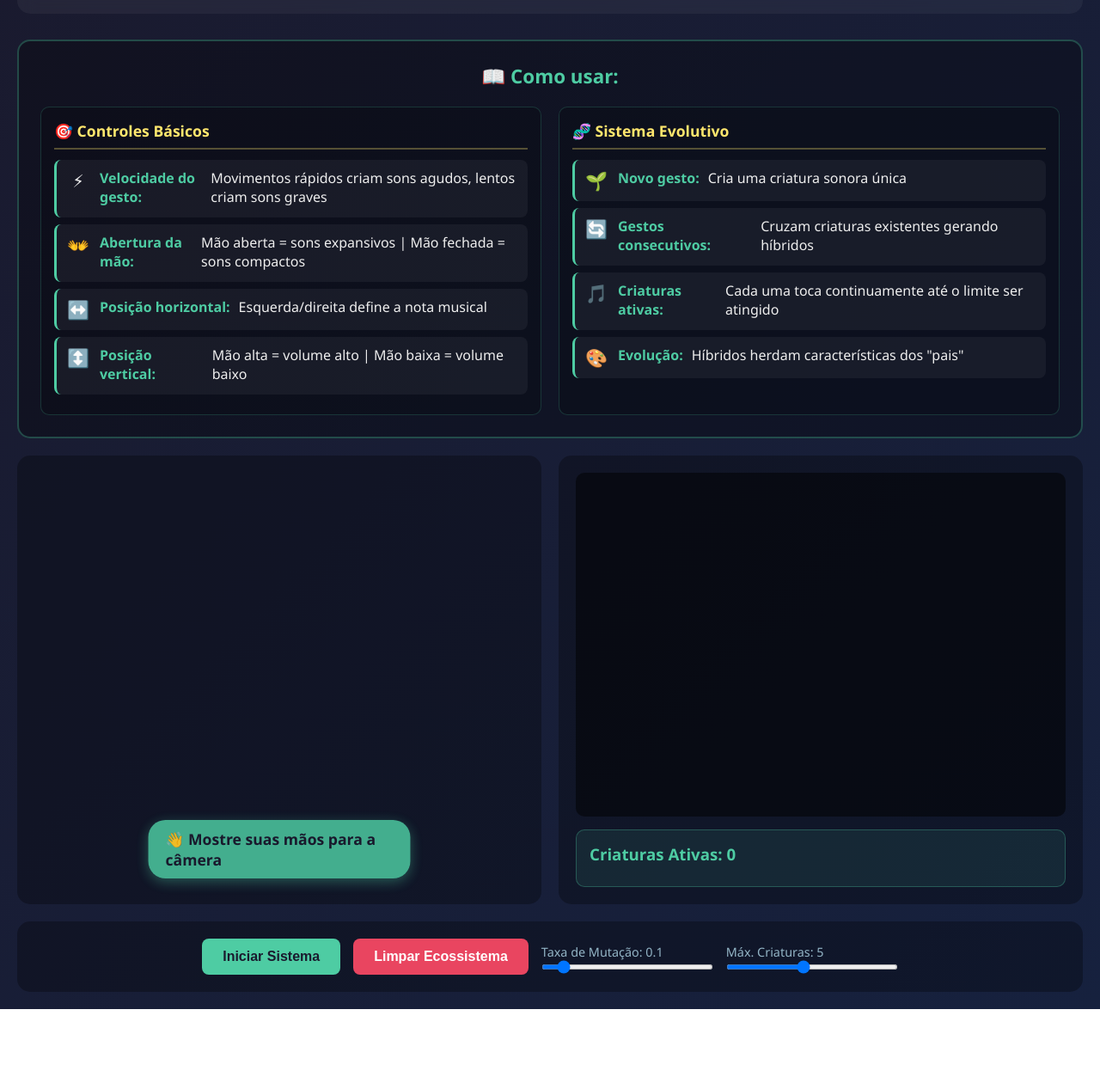
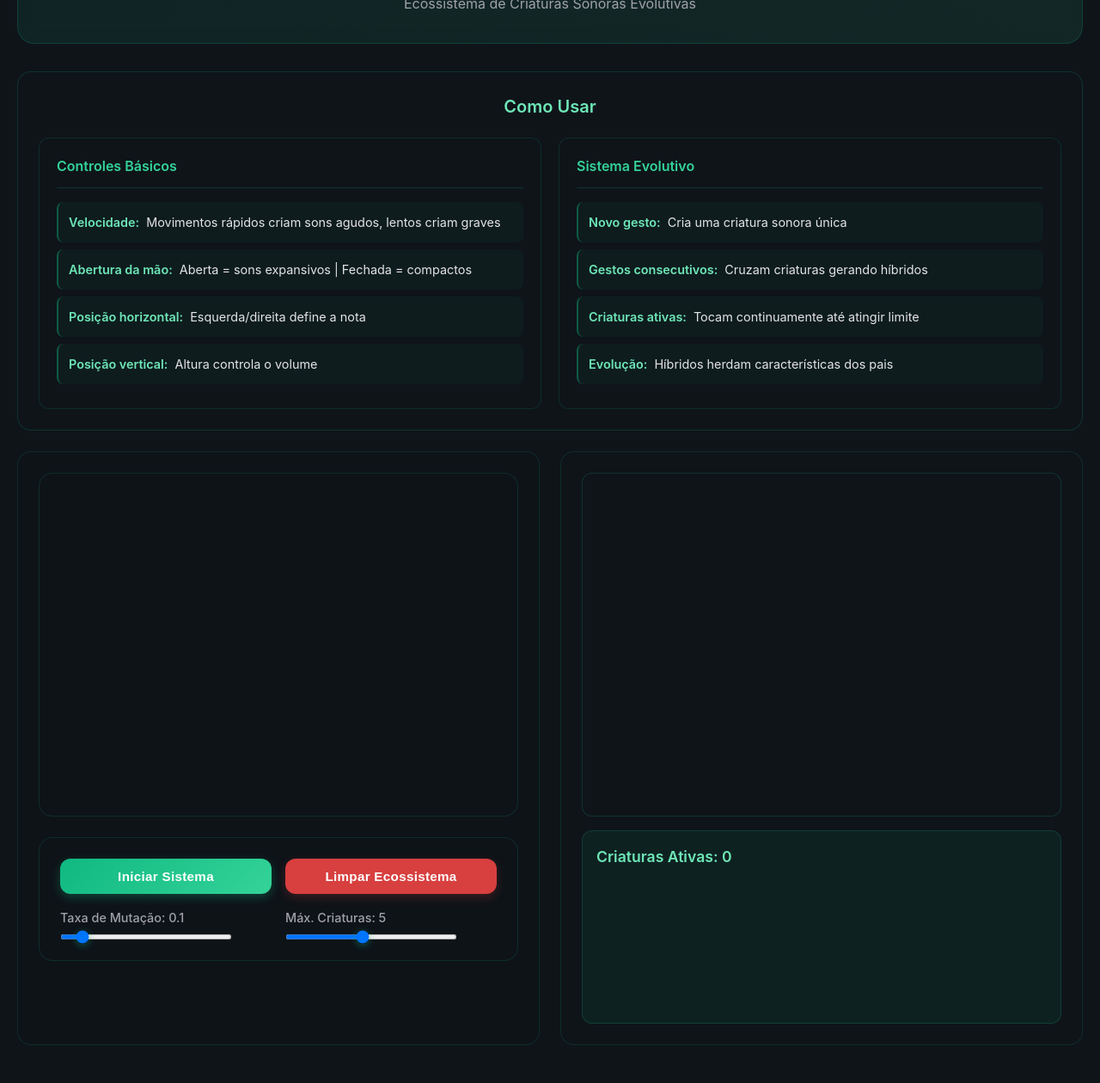
Before and after one commit to MathBorgess/Eco-Gesto, a website built with Vite: page index.html in a window 1280 px wide. Shown: the part 133-1393 px from the top of the page at 86% size. Before the commit the page ends 1307 px from the top, so only its background shows below. Built offline with nearby package versions, Linux system fonts and the light colour scheme; files whose address does not match are found by name.

Commit message:
feat: update aplication UI

```diff
--- a/index.html
+++ b/index.html
@@ -17,54 +17,49 @@
   <body>
     <div class="container">
       <header>
-        <h1>🌱 Eco-Gesto</h1>
-        <p>Ecossistema de Criaturas Sonoras Evolutivas - Controlado por Mãos</p>
+        <div class="logo">
+          <span class="logo-icon">🌿</span>
+          <h1>Eco-Gesto</h1>
+        </div>
+        <p>Ecossistema de Criaturas Sonoras Evolutivas</p>
       </header>
 
       <!-- Instruções -->
       <div class="instructions">
-        <h3>📖 Como usar:</h3>
+        <h3>Como Usar</h3>
         <div class="instructions-grid">
           <div class="instruction-category">
-            <h4>🎯 Controles Básicos</h4>
+            <h4>Controles Básicos</h4>
             <ul>
               <li>
-                <span class="gesture-icon">⚡</span>
-                <strong>Velocidade do gesto:</strong> Movimentos rápidos criam sons agudos, lentos criam sons graves
+                <strong>Velocidade:</strong> Movimentos rápidos criam sons agudos, lentos criam graves
               </li>
               <li>
-                <span class="gesture-icon">👐</span>
-                <strong>Abertura da mão:</strong> Mão aberta = sons expansivos | Mão fechada = sons compactos
+                <strong>Abertura da mão:</strong> Aberta = sons expansivos | Fechada = compactos
               </li>
               <li>
-                <span class="gesture-icon">↔️</span>
-                <strong>Posição horizontal:</strong> Esquerda/direita define a nota musical
+                <strong>Posição horizontal:</strong> Esquerda/direita define a nota
               </li>
               <li>
-                <span class="gesture-icon">↕️</span>
-                <strong>Posição vertical:</strong> Mão alta = volume alto | Mão baixa = volume baixo
+                <strong>Posição vertical:</strong> Altura controla o volume
               </li>
             </ul>
           </div>
 
           <div class="instruction-category">
-            <h4>🧬 Sistema Evolutivo</h4>
+            <h4>Sistema Evolutivo</h4>
             <ul>
               <li>
-                <span class="gesture-icon">🌱</span>
                 <strong>Novo gesto:</strong> Cria uma criatura sonora única
               </li>
               <li>
-                <span class="gesture-icon">🔄</span>
-                <strong>Gestos consecutivos:</strong> Cruzam criaturas existentes gerando híbridos
+                <strong>Gestos consecutivos:</strong> Cruzam criaturas gerando híbridos
               </li>
               <li>
-                <span class="gesture-icon">🎵</span>
-                <strong>Criaturas ativas:</strong> Cada uma toca continuamente até o limite ser atingido
+                <strong>Criaturas ativas:</strong> Tocam continuamente até atingir limite
               </li>
               <li>
-                <span class="gesture-icon">🎨</span>
-                <strong>Evolução:</strong> Híbridos herdam características dos "pais"
+                <strong>Evolução:</strong> Híbridos herdam características dos pais
               </li>
             </ul>
           </div>
@@ -73,20 +68,11 @@
 
       <div class="main-content">
         <!-- Área de vídeo e detecção -->
+        <div class="video-column">
           <div class="video-section">
             <video id="videoInput" autoplay playsinline></video>
             <canvas id="poseCanvas"></canvas>
-          <div class="detection-hint">👋 Mostre suas mãos para a câmera</div>
-        </div>
-
-        <!-- Visualização do ecossistema -->
-        <div class="ecosystem-section">
-          <canvas id="ecosystemCanvas"></canvas>
-          <div id="creatureInfo" class="info-panel">
-            <h3>Criaturas Ativas: <span id="creatureCount">0</span></h3>
-            <div id="creaturesList"></div>
-          </div>
-        </div>
+            <div class="detection-hint hidden" id="detectionHint">Mostre suas mãos para a câmera</div>
           </div>
 
           <!-- Controles -->
@@ -124,6 +110,17 @@
           </div>
         </div>
 
+        <!-- Visualização do ecossistema -->
+        <div class="ecosystem-section">
+          <canvas id="ecosystemCanvas"></canvas>
+          <div id="creatureInfo" class="info-panel">
+            <h3>Criaturas Ativas: <span id="creatureCount">0</span></h3>
+            <div id="creaturesList"></div>
+          </div>
+        </div>
+      </div>
+    </div>
+
     <!-- Scripts -->
     <script src="https://cdn.jsdelivr.net/npm/@mediapipe/camera_utils/camera_utils.js"></script>
     <script src="https://cdn.jsdelivr.net/npm/@mediapipe/hands/hands.js"></script>
--- a/styles.css
+++ b/styles.css
@@ -5,57 +5,121 @@
 }
 
 body {
-  font-family: "Segoe UI", Tahoma, Geneva, Verdana, sans-serif;
-  background: linear-gradient(135deg, #1a1a2e 0%, #16213e 100%);
-  color: #eee;
+  font-family: -apple-system, BlinkMacSystemFont, "Segoe UI", Roboto, "Helvetica Neue", Arial, sans-serif;
+  background: #0f1419;
+  color: #e4e4e7;
   min-height: 100vh;
   padding: 20px;
+  line-height: 1.6;
 }
 
 .container {
   max-width: 1400px;
   margin: 0 auto;
+  animation: fadeIn 0.5s ease-in;
+}
+
+@keyframes fadeIn {
+  from {
+    opacity: 0;
+    transform: translateY(10px);
+  }
+  to {
+    opacity: 1;
+    transform: translateY(0);
+  }
 }
 
 header {
   text-align: center;
-  margin-bottom: 30px;
-  padding: 20px;
-  background: rgba(255, 255, 255, 0.05);
-  border-radius: 15px;
+  margin-bottom: 2rem;
+  padding: 2rem;
+  background: linear-gradient(135deg, rgba(16, 185, 129, 0.1) 0%, rgba(52, 211, 153, 0.1) 100%);
+  border-radius: 20px;
+  border: 1px solid rgba(16, 185, 129, 0.2);
   backdrop-filter: blur(10px);
+}
+
+.logo {
+  display: flex;
+  align-items: center;
+  justify-content: center;
+  gap: 1rem;
+  margin-bottom: 0.5rem;
+}
+
+.logo-icon {
+  font-size: 2.5em;
+  filter: drop-shadow(0 0 10px rgba(52, 211, 153, 0.5));
 }
 
 header h1 {
   font-size: 2.5em;
-  margin-bottom: 10px;
-  color: #4ecca3;
-  text-shadow: 0 0 20px rgba(78, 204, 163, 0.5);
+  font-weight: 700;
+  background: linear-gradient(135deg, #10b981 0%, #34d399 100%);
+  -webkit-background-clip: text;
+  -webkit-text-fill-color: transparent;
+  background-clip: text;
+  margin: 0;
 }
 
 header p {
-  color: #93b5c6;
-  font-size: 1.1em;
+  color: #a1a1aa;
+  font-size: 1rem;
+  font-weight: 400;
 }
 
 .main-content {
   display: grid;
   grid-template-columns: 1fr 1fr;
-  gap: 20px;
-  margin-bottom: 20px;
+  gap: 1.5rem;
+  margin-bottom: 1.5rem;
+  align-items: start;
+}
+
+.video-column {
+  display: flex;
+  flex-direction: column;
+  gap: 1.5rem;
+  height: 100%;
+  background: rgba(15, 20, 25, 0.3);
+  border-radius: 16px;
+  padding: 1.5rem;
+  border: 1px solid rgba(16, 185, 129, 0.15);
+  transition: all 0.3s ease;
+}
+
+.video-column:hover {
+  border-color: rgba(16, 185, 129, 0.25);
 }
 
 .video-section,
 .ecosystem-section {
-  background: rgba(0, 0, 0, 0.3);
-  border-radius: 15px;
-  padding: 20px;
+  background: rgba(15, 20, 25, 0.6);
+  border-radius: 16px;
+  padding: 1.5rem;
   position: relative;
+  border: 1px solid rgba(16, 185, 129, 0.15);
+  transition: all 0.3s ease;
+  min-height: 400px;
+}
+
+.video-section {
+  display: flex;
+  align-items: center;
+  justify-content: center;
+}
+
+.video-section:hover,
+.ecosystem-section:hover {
+  border-color: rgba(16, 185, 129, 0.3);
+  box-shadow: 0 8px 32px rgba(16, 185, 129, 0.15);
 }
 
 #videoInput {
   width: 100%;
-  height: auto;
+  max-height: 400px;
+  object-fit: cover;
   border-radius: 10px;
   display: block;
   transform: scaleX(-1);
@@ -63,13 +127,13 @@ header p {
 
 #poseCanvas {
   position: absolute;
-  top: 20px;
-  left: 20px;
-  width: calc(100% - 40px);
-  height: auto;
+  top: 1.5rem;
+  left: 1.5rem;
+  width: calc(100% - 3rem);
+  max-height: 400px;
   pointer-events: none;
   border-radius: 10px;
-  transform: scaleX(-1); /* Espelhar junto com o vídeo */
+  transform: scaleX(-1);
 }
 
 .detection-hint {
@@ -77,56 +141,93 @@ header p {
   bottom: 30px;
   left: 50%;
   transform: translateX(-50%);
-  background: rgba(78, 204, 163, 0.9);
-  color: #1a1a2e;
-  padding: 10px 20px;
-  border-radius: 20px;
-  font-weight: 600;
-  font-size: 1.1em;
-  box-shadow: 0 4px 15px rgba(78, 204, 163, 0.4);
+  background: rgba(16, 185, 129, 0.95);
+  color: white;
+  padding: 0.75rem 1.5rem;
+  border-radius: 30px;
+  font-weight: 500;
+  font-size: 0.9rem;
+  box-shadow: 0 4px 20px rgba(16, 185, 129, 0.4);
   animation: fadeInOut 3s ease-in-out infinite;
+  letter-spacing: 0.02em;
+  transition: opacity 0.3s ease, visibility 0.3s ease;
+}
+
+.detection-hint.hidden {
+  opacity: 0;
+  visibility: hidden;
 }
 
 @keyframes fadeInOut {
-  0%, 100% { opacity: 0.7; }
+  0%, 100% { opacity: 0.8; }
   50% { opacity: 1; }
 }
 
 #ecosystemCanvas {
   width: 100%;
   height: 400px;
-  background: rgba(0, 0, 0, 0.5);
-  border-radius: 10px;
+  background: rgba(15, 20, 25, 0.8);
+  border-radius: 12px;
   display: block;
+  border: 1px solid rgba(16, 185, 129, 0.2);
 }
 
 .info-panel {
-  margin-top: 15px;
-  padding: 15px;
-  background: rgba(78, 204, 163, 0.1);
-  border-radius: 10px;
-  border: 1px solid rgba(78, 204, 163, 0.3);
+  margin-top: 1rem;
+  padding: 1rem;
+  background: rgba(16, 185, 129, 0.08);
+  border-radius: 12px;
+  border: 1px solid rgba(16, 185, 129, 0.2);
 }
 
 .info-panel h3 {
-  color: #4ecca3;
-  margin-bottom: 10px;
+  color: #6ee7b7;
+  margin-bottom: 0.75rem;
+  font-size: 1.1rem;
+  font-weight: 600;
 }
 
 #creaturesList {
+  min-height: 150px;
   max-height: 200px;
   overflow-y: auto;
+  overflow-x: hidden;
+}
+
+#creaturesList::-webkit-scrollbar {
+  width: 6px;
+}
+
+#creaturesList::-webkit-scrollbar-track {
+  background: rgba(16, 185, 129, 0.1);
+  border-radius: 10px;
+}
+
+#creaturesList::-webkit-scrollbar-thumb {
+  background: rgba(16, 185, 129, 0.4);
+  border-radius: 10px;
+}
+
+#creaturesList::-webkit-scrollbar-thumb:hover {
+  background: rgba(16, 185, 129, 0.6);
 }
 
 .creature-item {
-  padding: 8px;
-  margin: 5px 0;
-  background: rgba(255, 255, 255, 0.05);
-  border-radius: 5px;
+  padding: 0.75rem;
+  margin: 0.5rem 0;
+  background: rgba(16, 185, 129, 0.08);
+  border-radius: 8px;
   font-size: 0.9em;
   display: flex;
   justify-content: space-between;
   align-items: center;
+  border-left: 2px solid rgba(16, 185, 129, 0.3);
+  transition: all 0.2s ease;
+}
+
+.creature-item:hover {
+  background: rgba(16, 185, 129, 0.12);
+  border-left-color: #10b981;
 }
 
 .creature-item .creature-name {
@@ -140,75 +241,97 @@ header p {
 }
 
 .controls {
-  background: rgba(0, 0, 0, 0.3);
-  padding: 20px;
-  border-radius: 15px;
-  display: flex;
-  gap: 15px;
-  flex-wrap: wrap;
-  align-items: center;
-  justify-content: center;
+  background: rgba(15, 20, 25, 0.6);
+  padding: 1.5rem;
+  border-radius: 16px;
+  display: grid;
+  grid-template-columns: 1fr 1fr;
+  gap: 1rem;
+  border: 1px solid rgba(16, 185, 129, 0.15);
+}
+
+.controls button {
+  grid-column: span 1;
 }
 
 button {
-  padding: 12px 24px;
+  padding: 0.75rem 1.75rem;
   border: none;
-  border-radius: 8px;
-  font-size: 1em;
+  border-radius: 12px;
+  font-size: 0.95rem;
   cursor: pointer;
-  transition: all 0.3s ease;
+  transition: all 0.3s cubic-bezier(0.4, 0, 0.2, 1);
   font-weight: 600;
+  letter-spacing: 0.02em;
 }
 
 .btn-primary {
-  background: #4ecca3;
-  color: #1a1a2e;
+  background: linear-gradient(135deg, #10b981 0%, #34d399 100%);
+  color: white;
+  box-shadow: 0 4px 12px rgba(16, 185, 129, 0.3);
 }
 
 .btn-primary:hover {
-  background: #45b893;
   transform: translateY(-2px);
-  box-shadow: 0 5px 15px rgba(78, 204, 163, 0.4);
+  box-shadow: 0 8px 20px rgba(16, 185, 129, 0.4);
+}
+
+.btn-primary:active {
+  transform: translateY(0);
 }
 
 .btn-secondary {
-  background: #e94560;
+  background: rgba(239, 68, 68, 0.9);
   color: white;
+  box-shadow: 0 4px 12px rgba(239, 68, 68, 0.2);
 }
 
 .btn-secondary:hover {
-  background: #d63851;
+  background: rgba(220, 38, 38, 0.9);
   transform: translateY(-2px);
-  box-shadow: 0 5px 15px rgba(233, 69, 96, 0.4);
+  box-shadow: 0 8px 20px rgba(239, 68, 68, 0.3);
+}
+
+.btn-secondary:active {
+  transform: translateY(0);
 }
 
 .slider-control {
   display: flex;
   flex-direction: column;
-  gap: 5px;
+  gap: 0.5rem;
 }
 
 .slider-control label {
-  font-size: 0.9em;
-  color: #93b5c6;
+  font-size: 0.9rem;
+  color: #a1a1aa;
+  font-weight: 500;
 }
 
 .slider-control input[type="range"] {
   width: 200px;
   height: 6px;
-  background: rgba(255, 255, 255, 0.1);
-  border-radius: 3px;
+  background: rgba(16, 185, 129, 0.2);
+  border-radius: 10px;
   outline: none;
+  cursor: pointer;
 }
 
 .slider-control input[type="range"]::-webkit-slider-thumb {
   -webkit-appearance: none;
   appearance: none;
-  width: 18px;
-  height: 18px;
-  background: #4ecca3;
+  width: 20px;
+  height: 20px;
+  background: linear-gradient(135deg, #10b981 0%, #34d399 100%);
   border-radius: 50%;
   cursor: pointer;
+  box-shadow: 0 2px 8px rgba(16, 185, 129, 0.4);
+  transition: all 0.2s ease;
+}
+
+.slider-control input[type="range"]::-webkit-slider-thumb:hover {
+  transform: scale(1.1);
+  box-shadow: 0 4px 12px rgba(16, 185, 129, 0.6);
 }
 
 .genealogy-section {
@@ -232,39 +355,41 @@ button {
 }
 
 .instructions {
-  background: rgba(0, 0, 0, 0.3);
-  padding: 25px;
-  border-radius: 15px;
-  margin-bottom: 20px;
-  border: 2px solid rgba(78, 204, 163, 0.3);
+  background: rgba(15, 20, 25, 0.6);
+  padding: 1.5rem;
+  border-radius: 16px;
+  margin-bottom: 1.5rem;
+  border: 1px solid rgba(16, 185, 129, 0.2);
 }
 
 .instructions h3 {
-  color: #4ecca3;
-  margin-bottom: 20px;
-  font-size: 1.4em;
+  color: #6ee7b7;
+  margin-bottom: 1.25rem;
+  font-size: 1.25rem;
   text-align: center;
+  font-weight: 600;
 }
 
 .instructions-grid {
   display: grid;
   grid-template-columns: repeat(2, 1fr);
-  gap: 20px;
+  gap: 1.25rem;
 }
 
 .instruction-category {
-  background: rgba(0, 0, 0, 0.2);
-  padding: 15px;
-  border-radius: 10px;
-  border: 1px solid rgba(78, 204, 163, 0.2);
+  background: rgba(15, 20, 25, 0.4);
+  padding: 1.25rem;
+  border-radius: 12px;
+  border: 1px solid rgba(16, 185, 129, 0.15);
 }
 
 .instruction-category h4 {
-  color: #ffe66d;
-  margin-bottom: 12px;
-  font-size: 1.1em;
-  border-bottom: 2px solid rgba(255, 230, 109, 0.3);
-  padding-bottom: 8px;
+  color: #34d399;
+  margin-bottom: 1rem;
+  font-size: 1rem;
+  font-weight: 600;
+  padding-bottom: 0.75rem;
+  border-bottom: 1px solid rgba(16, 185, 129, 0.2);
 }
 
 .instructions ul {
@@ -273,33 +398,25 @@ button {
 }
 
 .instructions li {
-  padding: 10px;
-  margin: 8px 0;
-  background: rgba(255, 255, 255, 0.05);
+  padding: 0.75rem;
+  margin: 0.5rem 0;
+  background: rgba(16, 185, 129, 0.05);
   border-radius: 8px;
-  border-left: 3px solid #4ecca3;
-  display: flex;
-  align-items: flex-start;
-  gap: 10px;
+  border-left: 2px solid rgba(16, 185, 129, 0.4);
   transition: all 0.3s ease;
+  font-size: 0.9rem;
 }
 
 .instructions li:hover {
-  background: rgba(78, 204, 163, 0.1);
-  transform: translateX(5px);
-}
-
-.gesture-icon,
-.instrument-icon {
-  font-size: 1.3em;
-  min-width: 30px;
-  text-align: center;
+  background: rgba(16, 185, 129, 0.1);
+  border-left-color: #10b981;
+  transform: translateX(4px);
 }
 
 .instructions strong {
-  color: #4ecca3;
-  display: block;
-  margin-bottom: 3px;
+  color: #6ee7b7;
+  font-weight: 600;
+  margin-right: 0.25rem;
 }
 
 .instructions li > span:last-child {
@@ -308,28 +425,82 @@ button {
 
 /* Responsividade */
 @media (max-width: 968px) {
+  body {
+    padding: 1rem;
+  }
+
+  header {
+    padding: 1.5rem;
+  }
+
+  .logo-icon {
+    font-size: 2em;
+  }
+
+  header h1 {
+    font-size: 2em;
+  }
+
+  header p {
+    font-size: 0.9rem;
+  }
+
   .main-content {
     grid-template-columns: 1fr;
+    gap: 1rem;
+  }
+
+  .video-column {
+    gap: 1rem;
+  }
+
+  .video-section,
+  .ecosystem-section {
+    padding: 1rem;
   }
 
   .controls {
-    flex-direction: column;
+    grid-template-columns: 1fr;
+    gap: 1rem;
+  }
+
+  .controls button {
+    grid-column: span 1;
   }
 
   .slider-control input[type="range"] {
     width: 100%;
   }
 
+  .instructions {
+    padding: 1rem;
+  }
+
   .instructions-grid {
     grid-template-columns: 1fr;
+    gap: 1rem;
   }
 
   .instructions h3 {
-    font-size: 1.2em;
+    font-size: 1.1rem;
+  }
+
+  .instruction-category {
+    padding: 1rem;
   }
 
   .instruction-category h4 {
-    font-size: 1em;
+    font-size: 0.95rem;
+  }
+
+  .instructions li {
+    font-size: 0.85rem;
+    padding: 0.6rem;
+  }
+
+  button {
+    width: 100%;
+    padding: 1rem;
   }
 }
 
```
Also changed, not shown: js/main.js (+13 -0 lines). Lines whose indentation alone changed are shown as unchanged.
